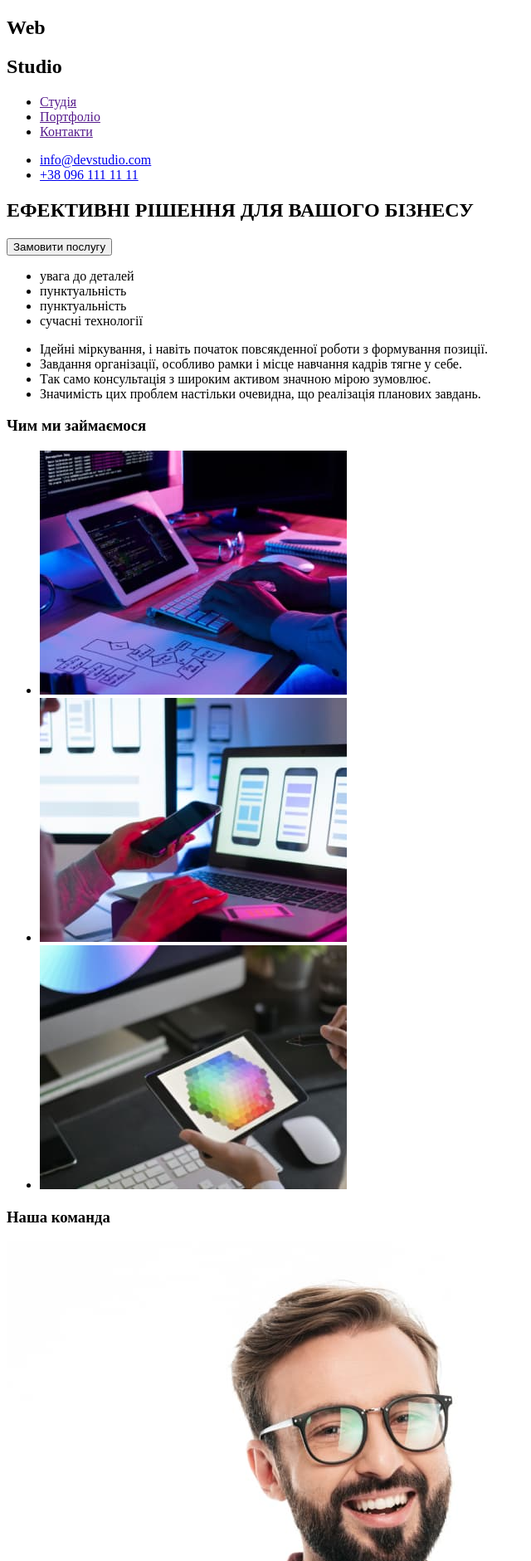
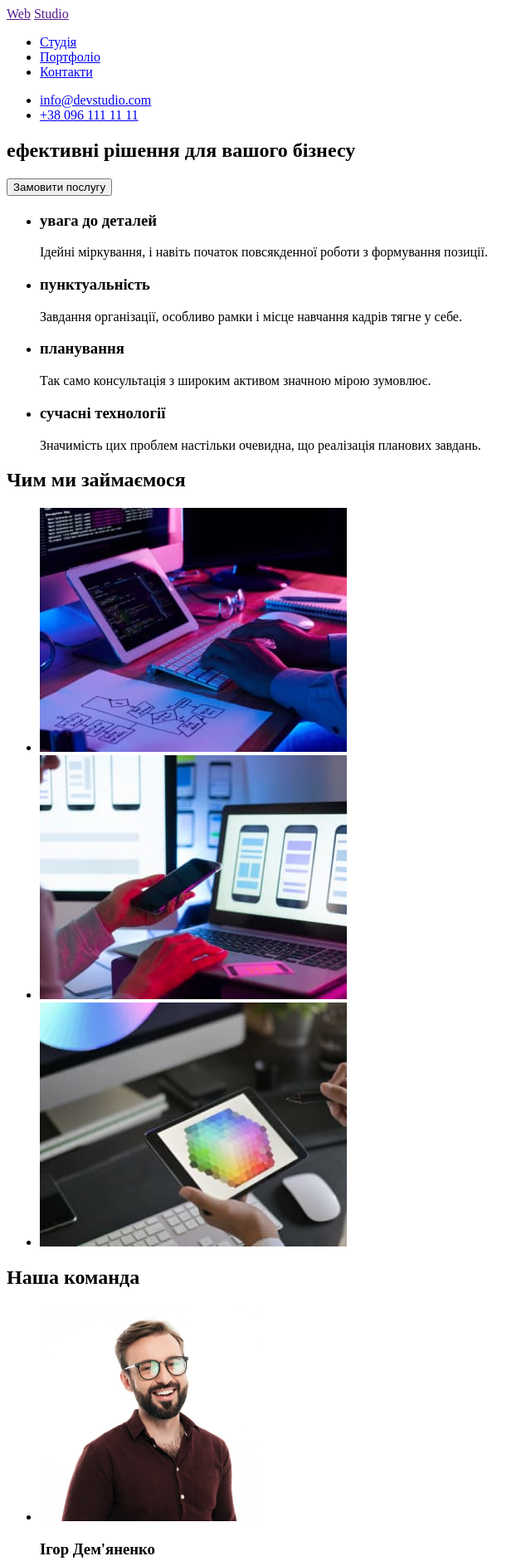
Before and after one commit to Universe2022/goit-markup-hw-01, a plain HTML site: page index.html in a window 1280 px wide. Shown: the top 1881 px of the page at 83% size, without its empty margins (0-640 px from the left). Drawn offline with Linux system fonts and the light colour scheme.

Commit message:
Update index.html

```diff
--- a/index.html
+++ b/index.html
@@ -1,108 +1,121 @@
 <!DOCTYPE html>
-<html lang="en">
+<html lang="uk">
   <head>
-    <meta charset="UTF-8">
-    <meta http-equiv="X-UA-Compatible" content="IE=edge">
-    <meta name="viewport" content="width=device-width, initial-scale=1.0">
+    <meta charset="UTF-8" />
+    <meta http-equiv="X-UA-Compatible" content="IE=edge" />
+    <meta name="viewport" content="width=device-width, initial-scale=1.0" />
     <title>Document</title>
   </head>
   <body>
     <header>
-        <h2>Web</h2><h2>Studio</h2>
+      <nav>
+        <a href="">Web</a> <a href="">Studio</a>
         <ul>
-            <li><a href="">Студія</a></li>
-            <li><a href="">Портфоліо</a></li>
-            <li><a href="">Контакти</a></li>
+          <li><a href="index.html">Студія</a></li>
+          <li><a href="#">Портфоліо</a></li>
+          <li><a href="#">Контакти</a></li>
         </ul>
+      </nav>
       <ul>
         <li><a href="mailto:info@devstudio.com">info@devstudio.com</a></li>
         <li><a href="tel:+380961111111">+38 096 111 11 11</a></li>
       </ul>
     </header>
-
+    <main>
       <section>
-        <h1>ЕФЕКТИВНІ РІШЕННЯ ДЛЯ ВАШОГО БІЗНЕСУ</h1>
+        <h1>ефективні рішення для вашого бізнесу</h1>
         <button type="button">Замовити послугу</button>
       </section>
 
       <section>
         <ul>
-        <li>увага до деталей</li>
-        <li>пунктуальність</li>
-        <li>пунктуальність</li>
-        <li>сучасні технології</li>
+          <li>
+            <h3>увага до деталей</h3>
+            <p>
+              Ідейні міркування, і навіть початок повсякденної роботи з
+              формування позиції.
+            </p>
+          </li>
+
+          <li>
+            <h3>пунктуальність</h3>
+            <p>
+              Завдання організації, особливо рамки і місце навчання кадрів тягне
+              у себе.
+            </p>
+          </li>
+          <li>
+            <h3>планування</h3>
+            <p>
+              Так само консультація з широким активом значною мірою зумовлює.
+            </p>
+          </li>
+
+          <li>
+            <h3>сучасні технології</h3>
+            <p>
+              Значимість цих проблем настільки очевидна, що реалізація планових
+              завдань.
+            </p>
+          </li>
         </ul>
+      </section>
+      <section>
+        <h2>Чим ми займаємося</h2>
         <ul>
-        <li>Ідейні міркування, і навіть початок повсякденної роботи з формування позиції.</li>
-        <li>Завдання організації, особливо рамки і місце навчання кадрів тягне у себе.</li>
-        <li>Так само консультація з широким активом значною мірою зумовлює.</li>
-        <li>Значимість цих проблем настільки очевидна, що реалізація планових завдань.</li>
+          <li>
+            <img src="img/img0.jpg" alt="komputer" width="370"/>
+          </li>
+          <li>
+            <img src="img/img1.jpg" alt="komputer" width="370"/>
+          </li>
+          <li>
+            <img src="img/img2.jpg" alt="komputer" width="370" />
+          </li>
         </ul>
       </section>
 
-       <main>
-
-        <div>
-            <h3>Чим ми займаємося</h3>
+      <section>
+        <h2>Наша команда</h2>
         <ul>
           <li>
-                    <section>
-                     <img src="img/img0.jpg" alt="komputer">
-                    </section>
+            <img src="img/img3.jpg" alt="photo" width="270" />
+            <h3>Ігор Дем'яненко</h3>
+            <p>Product Designer</p>
           </li>
+
           <li>
-                    <section>
-                      <img src="img/img1.jpg" alt="komputer">
-                    </section>
+            <img src="img/img4.jpg" alt="photo" width="270" />
+            <h3>Ольга Рєпіна</h3>
+            <p>Frontend Developer</p>
           </li>
+
           <li>
-                    <section>
-                      <img src="img/img2.jpg" alt="komputer">
-                    </section>
+            <img src="img/img5.jpg" alt="photo" width="270" />
+            <h3>Микола Тарасов</h3>
+            <p>Marketing</p>
+          </li>
+
+          <li>
+            <img src="img/img6.jpg" alt="photo" width="270" />
+            <h3>Михайло Єрмаков</h3>
+            <p>UI Designer</p>
           </li>
         </ul>
-        </div>
-
-       <div>
-            <h3>Наша команда</h3>
-            <section>
-                    <img src="img/img3.jpg" alt="photo">
-                     <h3>Ігор Дем'яненко</h3>
-                    <p>Product Designer</p>
       </section>
-
-            <section>
-                    <img src="img/img4.jpg" alt="photo">
-                     <h3> Ольга Рєпіна</h3>
-                     <p>Frontend Developer</p>
-            </section>
-
-            <section>
-                    <img src="img/img5.jpg" alt="photo">
-                     <h3>Микола Тарасов</h3>
-                     <p>Marketing</p>
-            </section>
-
-            <section>
-                    <img src="img/img6.jpg" alt="photo">
-                     <h3>Михайло Єрмаков</h3>
-                     <p>UI Designer</p>
-            </section>
-
-        </div>
-
     </main>
 
     <footer>
-        <h2>Web</h2><h2>Studio</h2>
-
+      <a href="">Web</a> <a href="">Studio</a>
+      <address>
         <ul>
-          <li>м. Київ, пр-т Лесі Українки, 26</li>
+          <li>
+            <a href="https://goo.gl/maps/CPtrU1FHBa2aNyZL9" target="_blank" rel="noopener noreferrer nofollow">м. Київ, пр-т Лесі Українки, 26</a>
+          </li>
           <li><a href="mailto:info@devstudio.com">info@devstudio.com</a></li>
           <li><a href="tel:+380961111111">+38 096 111 11 11</a></li>
         </ul>
-
+      </address>
     </footer>
-
   </body>
 </html>
```
Lines whose indentation alone changed are shown as unchanged.
